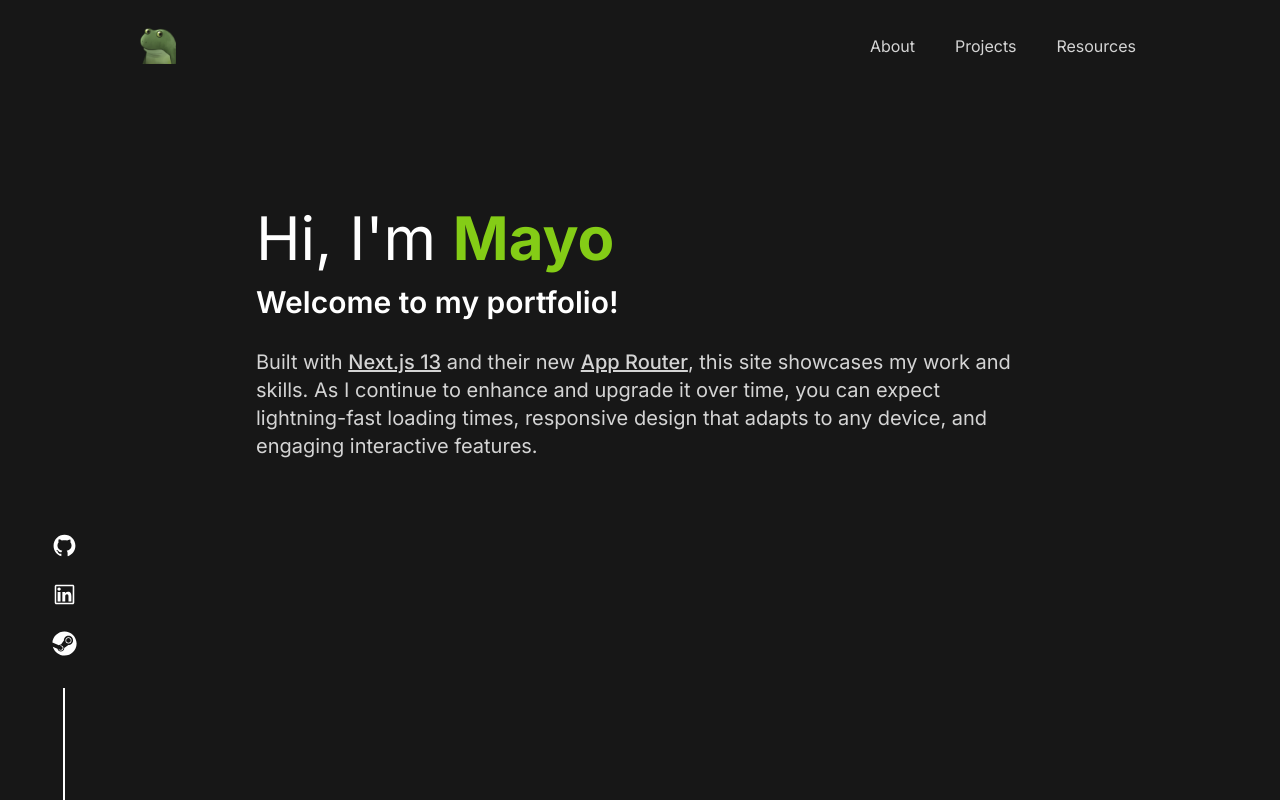
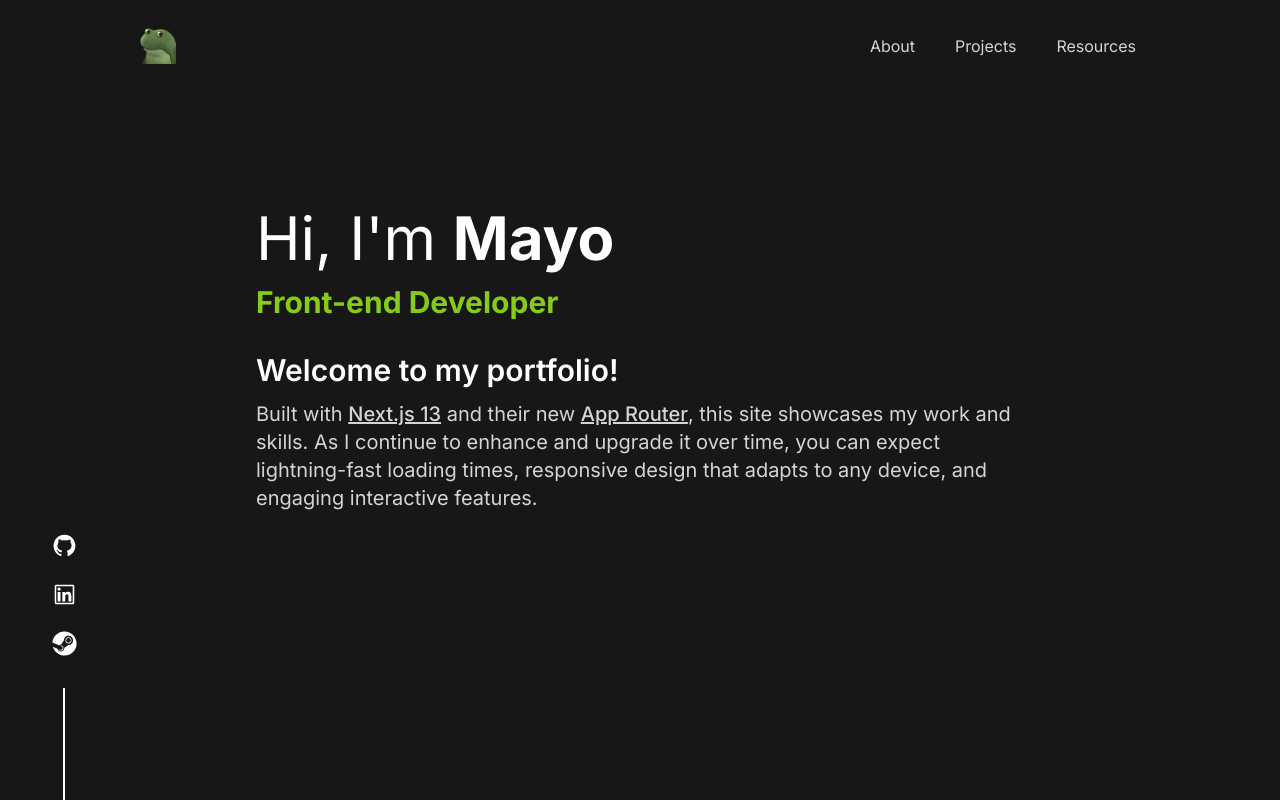
Before and after one commit to vinh1911/portfolio-nextjs, a Next.js app: page / in a window 1280 px wide. Built offline with nearby package versions, Linux system fonts and the light colour scheme.

Commit message:
- add looping text

```diff
--- a/package.json
+++ b/package.json
@@ -20,6 +20,7 @@
     "autoprefixer": "10.4.14",
     "eslint": "8.41.0",
     "eslint-config-next": "13.4.3",
+    "framer-motion": "^10.12.16",
     "next": "13.4.3",
     "postcss": "8.4.23",
     "react": "18.2.0",
--- a/src/app/page.tsx
+++ b/src/app/page.tsx
@@ -1,17 +1,26 @@
-import Image from 'next/image';
+import TextLoop from '@/components/ui/text-loop';
 
 export default function Page() {
+  const loopItems = [
+    'Software Engineer',
+    'Front-end Developer',
+    'ML/AI Enthusiast',
+    'Meme Scientist',
+  ];
+
   return (
     <main className="mx-auto min-h-screen text-left">
       <div className="px-8 py-64 sm:px-28 md:px-64 md:py-52">
         <h1 className="pb-4 text-4xl text-white md:text-6xl">
-          Hi, I&apos;m <span className="font-bold text-lime-500">Mayo</span>
+          Hi, I&apos;m <span className="font-bold">Mayo</span>
         </h1>
-        <p className="text-xl font-semibold text-white md:pb-1 md:text-3xl">
+        <p className={`text-xl text-white md:text-3xl`}>
+          <TextLoop loopItems={loopItems} delay={3000} />
+        </p>
+        <p className="mt-8 text-xl font-semibold text-white md:pb-1 md:text-3xl">
           Welcome to my portfolio!
         </p>
-        <br />
-        <p className="text-lg  text-neutral-300  md:text-xl">
+        <p className="text-lg mt-2 text-neutral-300  md:text-xl">
           Built with{' '}
           <a
             href="https://nextjs.org/"
@@ -29,8 +38,11 @@ export default function Page() {
             className="font-medium underline hover:text-neutral-400"
           >
             App Router
-          </a>,{' '}
-          this site showcases my work and skills. As I continue to enhance and upgrade it over time, you can expect lightning-fast loading times, responsive design that adapts to any device, and engaging interactive features.
+          </a>
+          , this site showcases my work and skills. As I continue to enhance and
+          upgrade it over time, you can expect lightning-fast loading times,
+          responsive design that adapts to any device, and engaging interactive
+          features.
         </p>
       </div>
     </main>
--- /dev/null
+++ b/src/components/ui/text-loop.tsx
@@ -0,0 +1,38 @@
+'use client';
+import React, { useState, useEffect } from 'react';
+
+import { motion } from 'framer-motion';
+
+const TextLoop = ({
+  loopItems,
+  delay,
+}: {
+  loopItems: string[];
+  delay: number;
+}) => {
+  const [currentItemIndex, setCurrentItemIndex] = useState<number>(0);
+
+  useEffect(() => {
+    const interval = setInterval(() => {
+      setCurrentItemIndex(prevIndex => (prevIndex + 1) % loopItems.length);
+    }, delay);
+
+    return () => clearInterval(interval);
+  }, [loopItems, delay]);
+
+  return (
+    <motion.span
+      key={currentItemIndex}
+      initial={{ opacity: 0, y: 10 }}
+      animate={{ opacity: 1, y: 0 }}
+      exit={{ opacity: 0, y: -20 }}
+      transition={{ duration: 0.5 }}
+      style={{ transitionProperty: 'opacity, transform' }}
+      className={`font-bold text-lime-500`}
+    >
+      {loopItems[currentItemIndex]}
+    </motion.span>
+  );
+};
+
+export default TextLoop;
```
Also changed, not shown: src/app/projects/page.tsx (+5 -5 lines), 1 other file (tests, documents, lock files or other folders).
